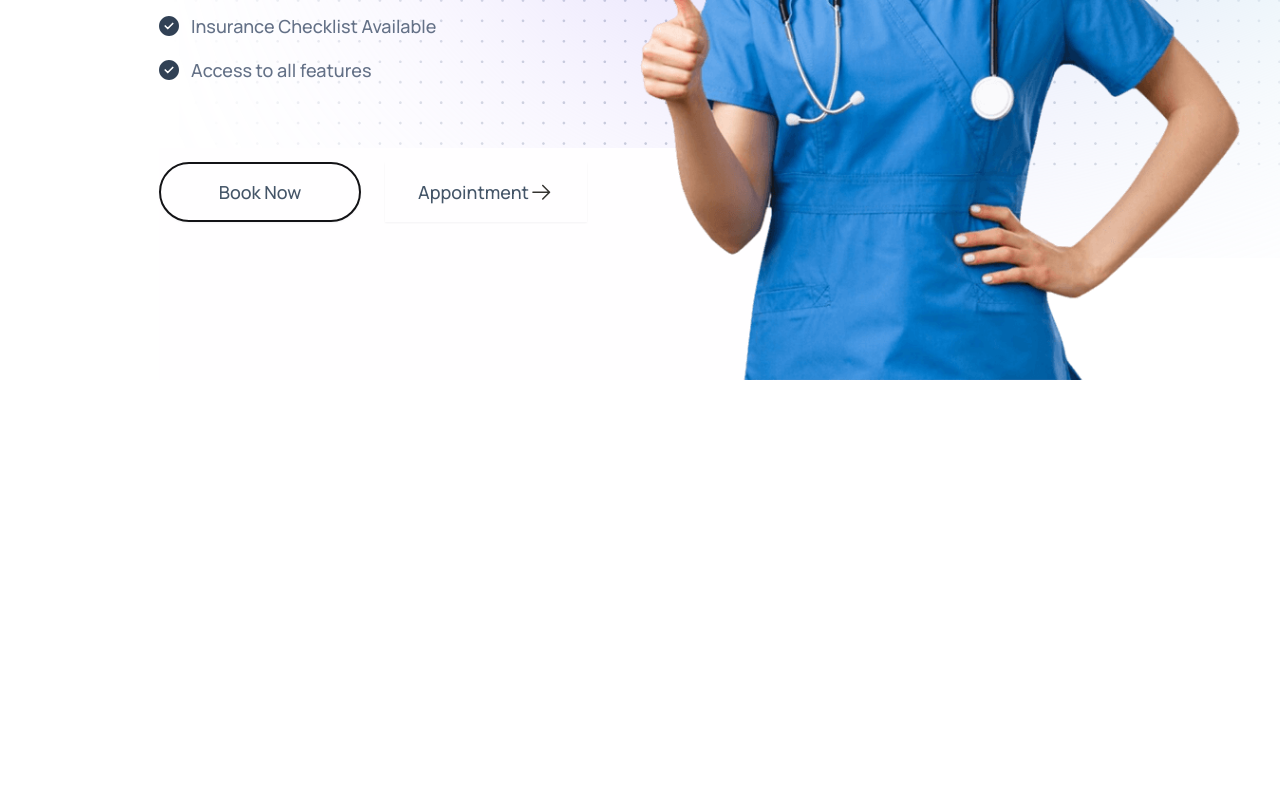
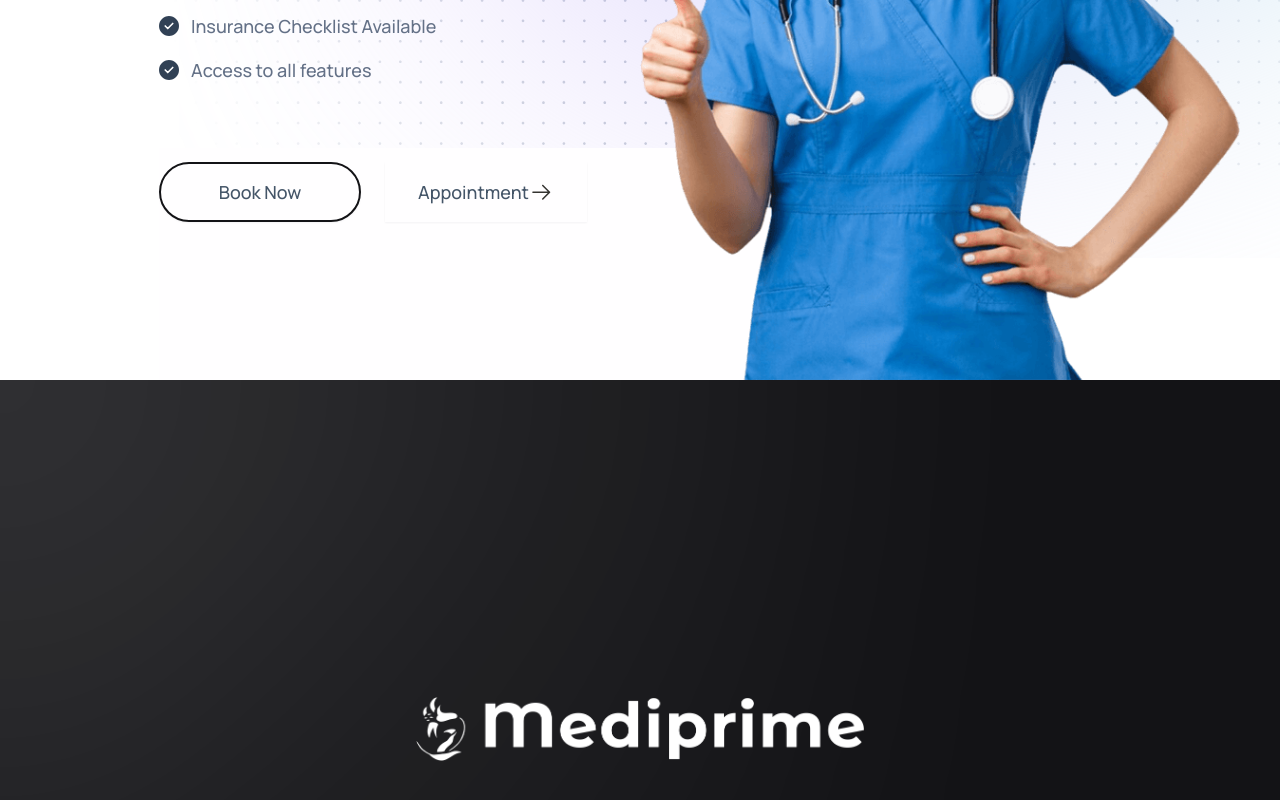
Before and after one commit to AbayTesfaye/Mediprime, a React (Vite) app: page / in a window 1280 px wide. Shown: the part 4593-5393 px from the top of the page. Before the commit the page ends 4973 px from the top, so only its background shows below. Built offline with nearby package versions, Linux system fonts and the light colour scheme.

Commit message:
Working on footer

```diff
--- a/src/footer.tsx
+++ b/src/footer.tsx
@@ -1,7 +1,30 @@
+import logoWhite from "./assets/mediprime.png";
+import { motion } from "framer-motion";
 
 const Footer = () => {
   return (
-    Footer
+    <footer className="relative flex h-auto flex-col items-center justify-center gap-16 overflow-hidden bg-[#131316] px-6 py-10 text-white md:h-[650px] md:px-[400px] md:pb-12 md:pt-16 xl:px-[112px]">
+      {/* Background Circle */}
+      <div className="absolute left-0 top-0 h-[425px] w-[425px] rounded-full bg-white blur-[350px] translate-x-[-50%] translate-y-[-50%]" />
+
+      {/* Logo with Animation */}
+      <motion.img
+        initial={{ opacity: 0}}
+        whileInView={{
+          opacity: 1,
+          y: 0,
+          transition: {
+            duration: 0.8,
+            delay: 0.3,
+            ease: [0.44, 0, 0.22, 0.99],
+          },
+        }}
+        viewport={{ amount: 0.5, once: true }}
+        src={logoWhite}
+        alt="Mediprime Logo"
+        className="w-full max-w-md pt-8 3xl:max-w-[1200px]"
+      />
+    </footer>
   );
 };
 
```
